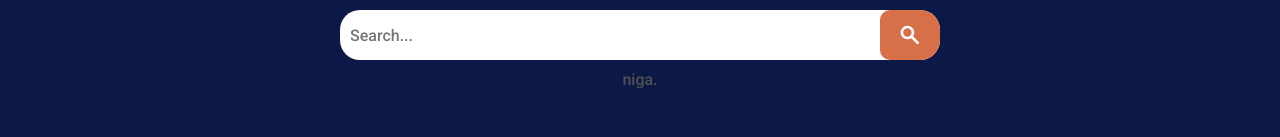
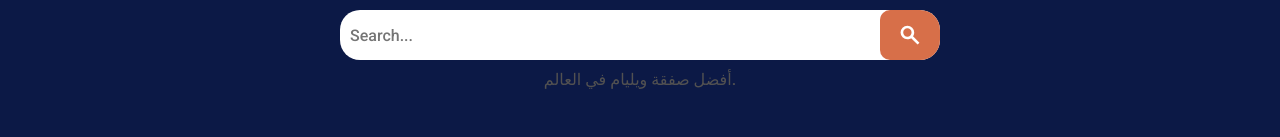
Before and after one commit to mans7777/JagHeterMansOchHatarBarnVarjeDag696969696969696969696969420, a plain HTML site: page index.html in a window 1280 px wide. Shown: the part 239-376 px from the top of the page. Drawn offline with Linux system fonts and the light colour scheme.

Commit message:
daakdkaj

```diff
--- a/index.html
+++ b/index.html
@@ -40,7 +40,7 @@
             </div>
             <div class="text">
                 <p>
-                    niga.
+                    أفضل صفقة ويليام في العالم.
                 </p>
             </div>
             <div class="button-section">
```
